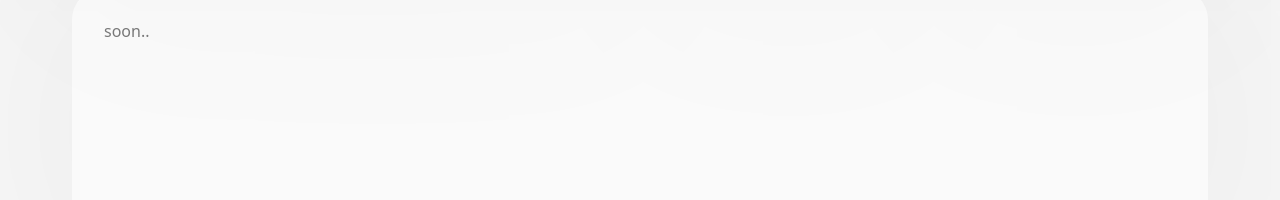
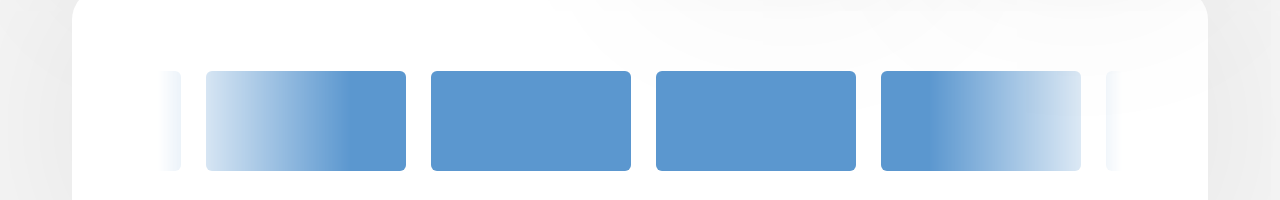
Before and after one commit to bednarsk1/portfolio, a React (Vite) app: page /About in a window 1280 px wide. Shown: the part 752-952 px from the top of the page. Built offline with nearby package versions, Linux system fonts and the light colour scheme.

Commit message:
10.07.24 9:24

```diff
--- a/src/pages/About.tsx
+++ b/src/pages/About.tsx
@@ -202,7 +202,16 @@ function About({ theme }: any) {
             </div>
           </div>
           <div className="gridAboutItem1 gridAboutIns">
-            soon..
+            <div className="wrapper">
+              <div className="item item2"></div>
+              <div className="item item1"></div>
+              <div className="item item3"></div>
+              <div className="item item4"></div>
+              <div className="item item5"></div>
+              <div className="item item6"></div>
+              <div className="item item7"></div>
+              <div className="item item8"></div>
+            </div>
             {/* technologie w ktorych pisze na codzien (nie tylko webowe) */}
           </div>
         </div>
--- a/src/pages/Media.tsx
+++ b/src/pages/Media.tsx
@@ -189,7 +189,6 @@ function Media() {
               <p className="gridIt6artist">{song[songIndex].artist}</p>
             </div>
           </div>
-
           <div className="gridHomeItem13 gridMediaItem1">
             <img
               className="social-media-logo"
--- a/src/pages/Projects.tsx
+++ b/src/pages/Projects.tsx
@@ -35,7 +35,12 @@ function Projects() {
                 />
               </div>
               <div className="projectGridButtons">
-                <button className="projectGridButton1">View project</button>
+                <a
+                  target="blank"
+                  href="https://bednarsk1.github.io/GetFitWithPit/"
+                >
+                  <button className="projectGridButton1">View project</button>
+                </a>
                 <button className="projectGridButton2">About project</button>
               </div>
             </div>
--- a/src/pages/styles.css
+++ b/src/pages/styles.css
@@ -2,6 +2,7 @@
   max-width: 1200px;
   padding: 0 32px;
   margin: 0 auto;
+  min-height: 100vh;
 }
 
 main {
@@ -221,7 +222,6 @@ main {
   box-shadow: 0.2rem 0.4rem 12rem #00000014;
   grid-row: 3 / 4;
   grid-column: 1 / 5;
-  opacity: 0.5;
 }
 
 .gridMediaItem1 {
@@ -694,6 +694,13 @@ main {
   scale: 1.07;
 }
 
+.gridAboutIns {
+  height: 266px;
+  display: flex;
+  justify-content: center;
+  align-items: center;
+}
+
 .gridLinks {
   width: 266px;
   height: 266px;
@@ -794,6 +801,76 @@ main {
 }
 .gridItBOXlast {
   margin: 0 0px 20px 0;
+}
+
+
+
+.wrapper {
+  width: 90%;
+  max-width: 1536px;
+  margin-inline: auto;
+  position: relative;
+  height: 100px;
+
+  overflow: hidden;
+  mask-image: linear-gradient(
+    to right,
+    rgba(0, 0, 0, 0),
+    rgba(0, 0, 0, 1) 20%,
+    rgba(0, 0, 0, 1) 80%,
+    rgba(0, 0, 0, 0)
+  );
+}
+
+.item {
+  width: 200px;
+  height: 100px;
+  background-color: #5b97cf;
+  border-radius: 6px;
+  position: absolute;
+  left: max(calc(200px * 8), 100%);
+  animation-name: scrollLeft;
+  animation-duration: 50s;
+  animation-timing-function: linear;
+  animation-iteration-count: infinite;
+}
+
+.item1 {
+  animation-delay: calc(50s / 8 * (8 - 1) * -1);
+}
+
+.item2 {
+  animation-delay: calc(50s / 8 * (8 - 2) * -1);
+}
+
+.item3 {
+  animation-delay: calc(50s / 8 * (8 - 3) * -1);
+}
+
+.item4 {
+  animation-delay: calc(50s / 8 * (8 - 4) * -1);
+}
+
+.item5 {
+  animation-delay: calc(50s / 8 * (8 - 5) * -1);
+}
+
+.item6 {
+  animation-delay: calc(50s / 8 * (8 - 6) * -1);
+}
+
+.item7 {
+  animation-delay: calc(50s / 8 * (8 - 7) * -1);
+}
+
+.item8 {
+  animation-delay: calc(50s / 8 * (8 - 8) * -1);
+}
+
+@keyframes scrollLeft {
+  to {
+    left: -200px;
+  }
 }
 
 @keyframes playing {
```
Also changed, not shown: src/pages/Home.tsx (line endings or trailing spaces), 1 other file (tests, documents, lock files or other folders).
